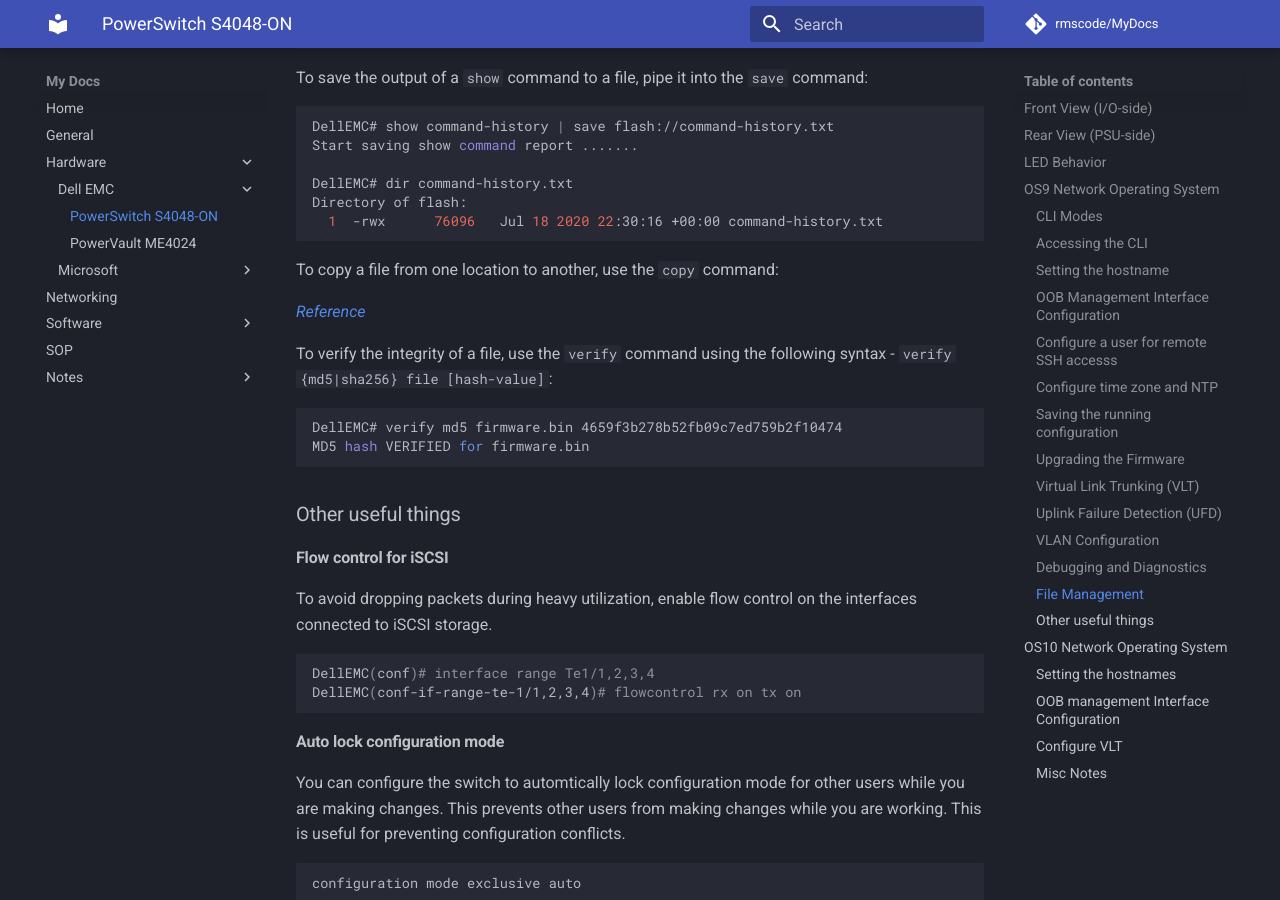
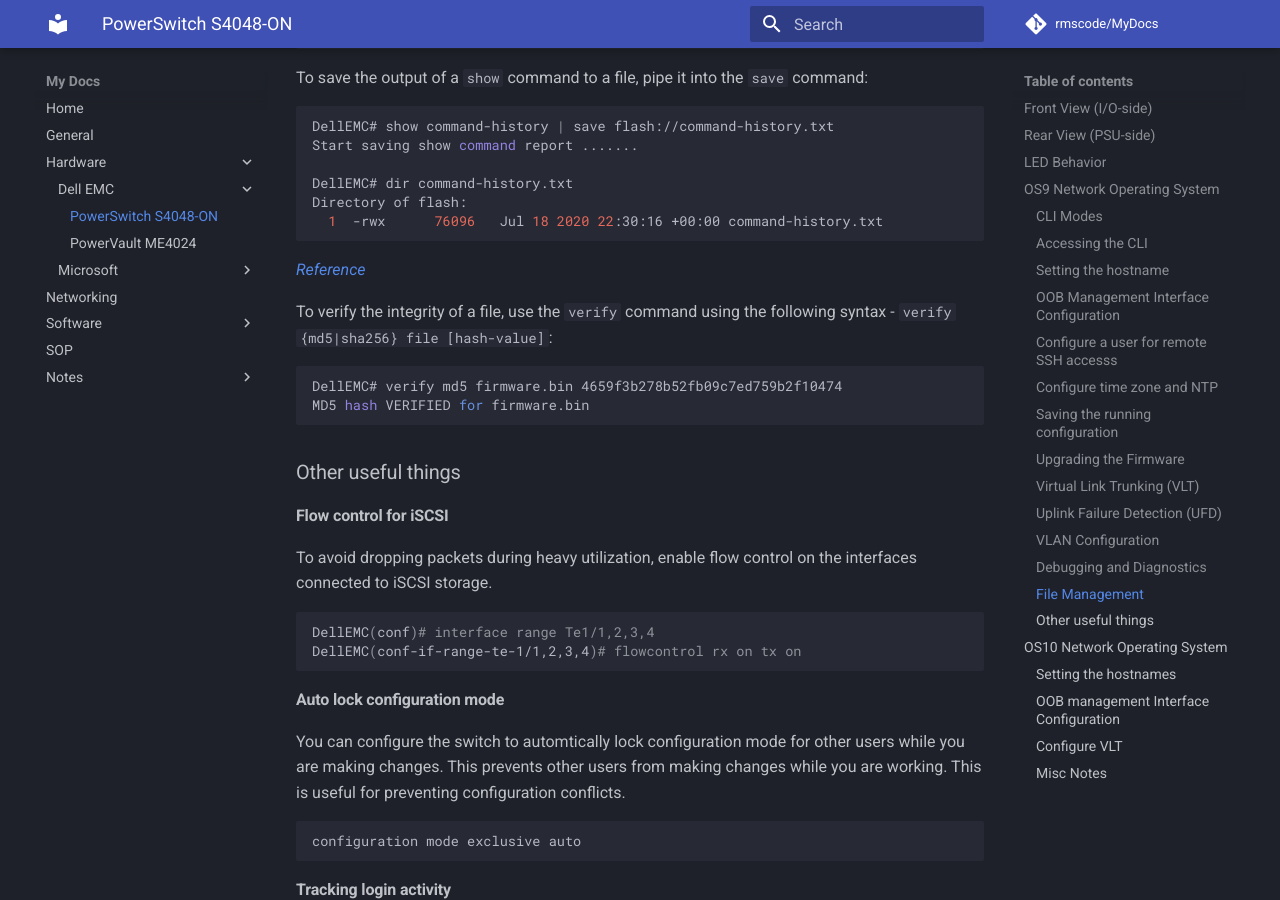
Before and after one commit to rmscode/binary-garden, an MkDocs documentation site: the page built from docs/hardware/dell-emc/s4048-on.md, in a window 1280 px wide and 900 px high, scrolled down 15616 px. Built offline with MkDocs 1.6.1 and Material for MkDocs 9.7.7, drawn with Linux system fonts in a browser that asks for light colours; comment, search, counter and statistics services are not loaded.

Commit message:
Update s4048-on.md

````diff
--- a/docs/hardware/dell-emc/s4048-on.md
+++ b/docs/hardware/dell-emc/s4048-on.md
@@ -755,8 +755,6 @@
   1  -rwx      76096   Jul 18 2020 22:30:16 +00:00 command-history.txt
 ```
 
-To copy a file from one location to another, use the `copy` command:
-
 [*Reference*](https://www.dell.com/support/manuals/en-us/dell-emc-os-9/s4048-on-9.14.2.4-config/configuration-file-management?guid=guid-ee703c5d-ff2c-4e01-8dcf-e2a7e49eb69b&lang=en-us)
 
 To verify the integrity of a file, use the `verify` command using the following syntax - `verify {md5|sha256} file [hash-value]`:
````
